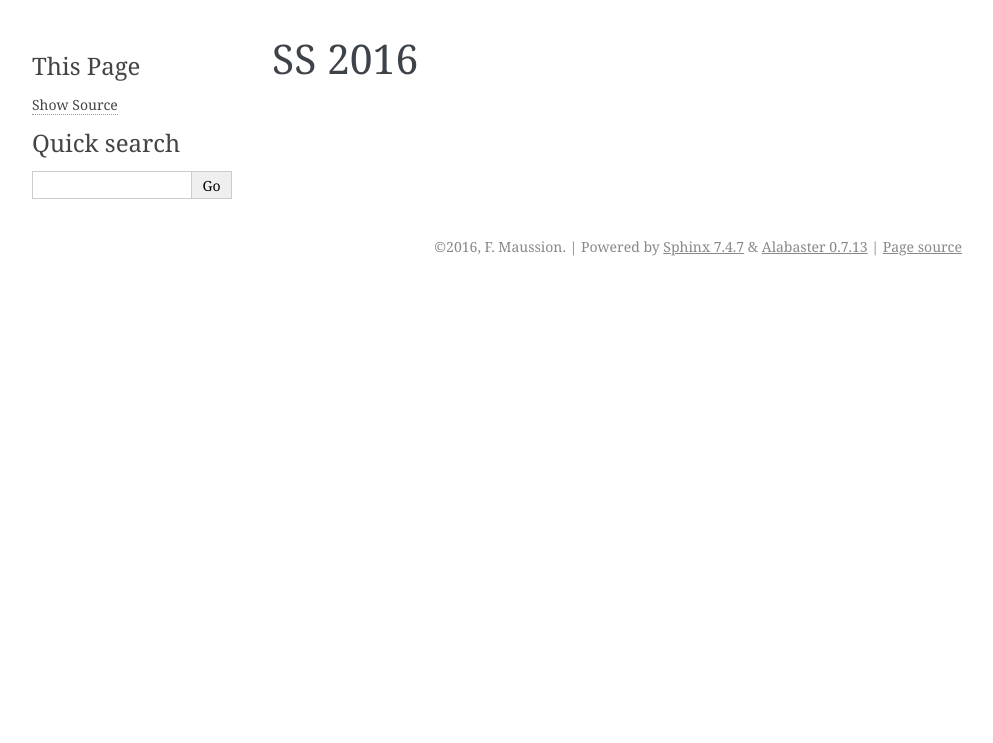
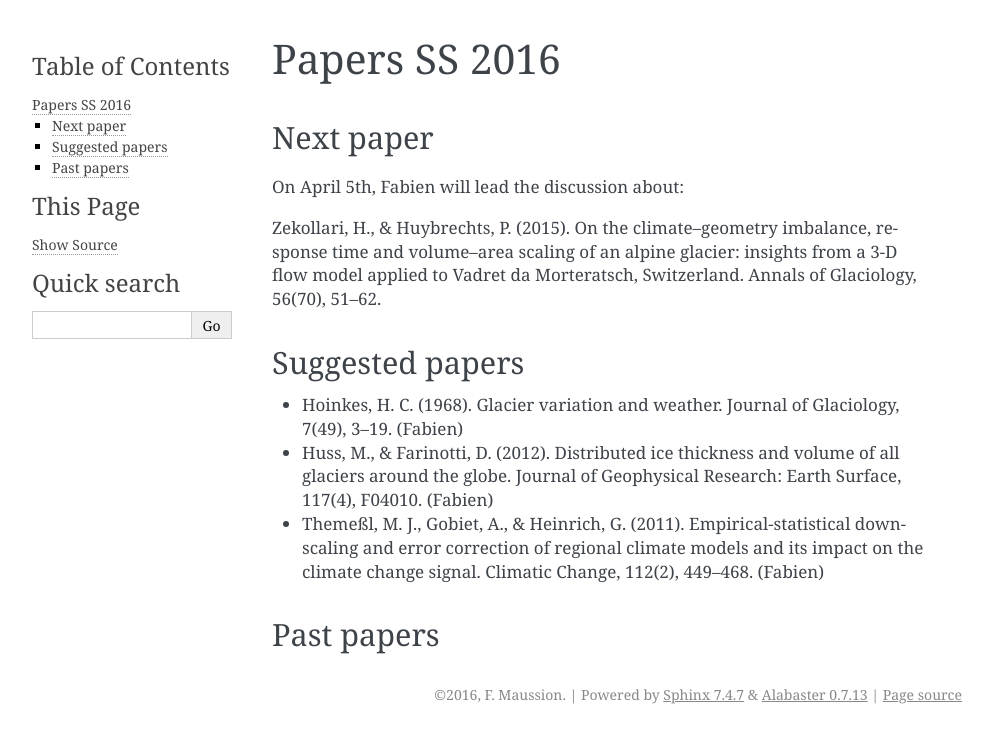
Before and after one commit to fmaussion/acinn_litsem, a Sphinx documentation site: the page built from docs/ss_2016.rst, in a window 1280 px wide. Shown: the top 743 px of the page, without its empty margins (148-1141 px from the left). Built offline with Sphinx 7.4.7, drawn with Linux system fonts in a browser that asks for light colours.

```diff
--- a/docs/index.rst
+++ b/docs/index.rst
@@ -1,9 +1,10 @@
 Literature seminar in Glaciology & Climatology
 ==============================================
 
-Simple webpage for the participants of the literature seminar.
+Simple webpage for the participants of the ACINN literature seminar.
 
 .. toctree::
     :maxdepth: 1
 
+    orga
     ss_2016
--- a/docs/ss_2016.rst
+++ b/docs/ss_2016.rst
@@ -1,2 +1,33 @@
-SS 2016
-=======
+Papers SS 2016
+==============
+
+
+Next paper
+----------
+
+On April 5th, Fabien will lead the discussion about:
+
+Zekollari, H., & Huybrechts, P. (2015). On the climate–geometry imbalance,
+response time and volume–area scaling of an alpine glacier: insights from a
+3-D flow model applied to Vadret da Morteratsch, Switzerland. Annals of
+Glaciology, 56(70), 51–62.
+
+
+Suggested papers
+----------------
+
+
+- Hoinkes, H. C. (1968). Glacier variation and weather.
+  Journal of Glaciology, 7(49), 3–19. (Fabien)
+
+- Huss, M., & Farinotti, D. (2012). Distributed ice thickness and volume of
+  all glaciers around the globe. Journal of Geophysical Research: Earth
+  Surface, 117(4), F04010. (Fabien)
+
+- Themeßl, M. J., Gobiet, A., & Heinrich, G. (2011). Empirical-statistical
+  downscaling and error correction of regional climate models and its impact
+  on the climate change signal. Climatic Change, 112(2), 449–468. (Fabien)
+
+
+Past papers
+-----------
```
Also changed, not shown: docs/orga.rst (added, +62 -0 lines).
